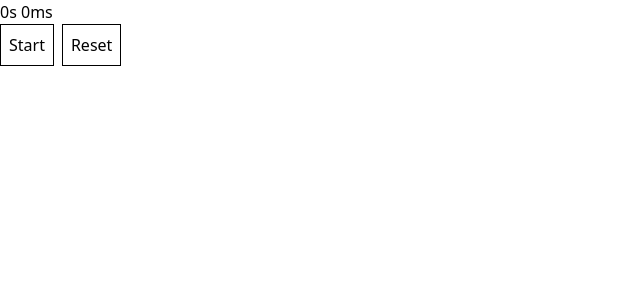
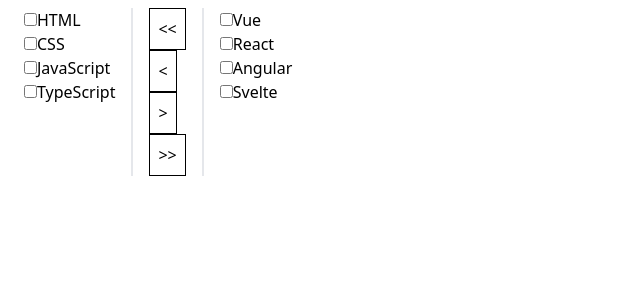
Before and after one commit to chaukhoa97/practicing, a React (Vite) app: page / in a window 1280 px wide. Shown: the top 300 px of the page, without its empty margins (0-640 px from the left). Built offline with nearby package versions, Linux system fonts and the light colour scheme.

Commit message:
temp TransferList

```diff
--- a/src/App.jsx
+++ b/src/App.jsx
@@ -12,7 +12,7 @@
 import Tabs from './GreatFrontEnd.com/Tabs/Tabs'
 import AnalogClock from './GreatFrontEnd.com/AnalogClock/AnalogClock'
 
-import { SECTIONS, TODOS } from './data'
+import { SECTIONS, TODOS, TRANSFER_LIST_DATA } from './data'
 import GridLights from './GreatFrontEnd.com/GridLights/GridLights'
 import LikeButton from './GreatFrontEnd.com/LikeButton/LikeButton'
 import StarRating from './GreatFrontEnd.com/StarRating/StarRating'
@@ -58,8 +58,8 @@
       <TicTacToe /> */}
       {/* <JobBoard /> */}
       {/* <SignUpForm /> */}
-      <Stopwatch />
-      {/* <TransferList /> */}
+      {/* <Stopwatch /> */}
+      <TransferList data={TRANSFER_LIST_DATA} />
     </>
   )
 }
--- a/src/GreatFrontEnd.com/Transfer List/TransferList.jsx
+++ b/src/GreatFrontEnd.com/Transfer List/TransferList.jsx
@@ -1,20 +1,120 @@
-export default function TransferList() {
+import { useState, useEffect, useCallback, useRef, useContext } from 'react'
+
+export default function TransferList({ data }) {
+  const [itemLists, setItemLists] = useState(data)
+  const [checkedIds, setCheckedIds] = useState(() => {
+    return { list1: new Set(), list2: new Set() }
+  })
+
+  const handleCheck = (id) => {
+    setCheckedIds((c) => {
+      const newIds = { list1: new Set(c.list1), list2: new Set(c.list2) }
+      const itemInList1 = itemLists.list1.find((item) => item.id === id)
+      if (itemInList1) {
+        newIds.list1.has(id) ? newIds.list1.delete(id) : newIds.list1.add(id)
+      } else {
+        newIds.list2.has(id) ? newIds.list2.delete(id) : newIds.list2.add(id)
+      }
+      return newIds
+    })
+  }
+
+  const handleTransferAll = (direction) => {
+    if (direction === 'rtl') {
+      setItemLists((d) => {
+        return { list1: [...d.list1, ...d.list2], list2: [] }
+      })
+    } else {
+      setItemLists((d) => {
+        return { list1: [], list2: [...d.list2, ...d.list1] }
+      })
+    }
+  }
+
+  const handleTransfer = (direction) => {
+    if (direction === 'rtl') {
+      setItemLists((d) => {
+        const transferedItems = itemLists.list2.filter((item) =>
+          checkedIds.list2.has(item.id),
+        )
+        const unchangedItems = itemLists.list2.filter(
+          (item) => !checkedIds.list2.has(item.id),
+        )
+        return {
+          list1: [...d.list1, ...transferedItems],
+          list2: unchangedItems,
+        }
+      })
+    } else {
+      setItemLists((d) => {
+        const transferedItems = itemLists.list1.filter((item) =>
+          checkedIds.list1.has(item.id),
+        )
+        const unchangedItems = itemLists.list1.filter(
+          (item) => !checkedIds.list1.has(item.id),
+        )
+        return {
+          list1: unchangedItems,
+          list2: [...d.list2, ...transferedItems],
+        }
+      })
+    }
+  }
+
   return (
-    <div>
-      <div>
-        <ul>
-          <li>HTML</li>
-          <li>JavaScript</li>
-          <li>CSS</li>
-          <li>TypeScript</li>
-        </ul>
-        <ul>
-          <li>React</li>
-          <li>Angular</li>
-          <li>Vue</li>
-          <li>Svelte</li>
-        </ul>
+    <div className="m-2 flex divide-x-2">
+      <ul className="px-4">
+        {itemLists.list1.map((item) => (
+          <li key={item.id}>
+            <input
+              type="checkbox"
+              id={item.id}
+              checked={checkedIds.list1.has(item.id)}
+              onChange={() => handleCheck(item.id)}
+            />
+            <label htmlFor={item.id}>{item.label}</label>
+          </li>
+        ))}
+      </ul>
+      <div className="px-4">
+        <button
+          className="block border border-black p-2"
+          onClick={() => handleTransferAll('rtl')}
+        >
+          {'<<'}
+        </button>
+        <button
+          className="block border border-black p-2"
+          onClick={() => handleTransfer('rtl')}
+        >
+          {'<'}
+        </button>
+        <button
+          className="block border border-black p-2"
+          onClick={() => handleTransfer('ltr')}
+        >
+          {'>'}
+        </button>
+        <button
+          className="block border border-black p-2"
+          onClick={() => handleTransferAll('ltr')}
+        >
+          {'>>'}
+        </button>
       </div>
+      <ul className="px-4">
+        {itemLists.list2.map((item) => (
+          <li key={item.id}>
+            <input
+              type="checkbox"
+              id={item.id}
+              checked={checkedIds.list2.has(item.id)}
+              onChange={() => handleCheck(item.id)}
+            />
+            <label htmlFor={item.id}>{item.label}</label>
+          </li>
+        ))}
+      </ul>
     </div>
   )
 }
--- a/src/data.js
+++ b/src/data.js
@@ -30,3 +30,42 @@
     title: 'Learn JavaScript',
   },
 ]
+
+export const TRANSFER_LIST_DATA = {
+  list1: [
+    {
+      id: 1,
+      label: 'HTML',
+    },
+    {
+      id: 2,
+      label: 'CSS',
+    },
+    {
+      id: 3,
+      label: 'JavaScript',
+    },
+    {
+      id: 4,
+      label: 'TypeScript',
+    },
+  ],
+  list2: [
+    {
+      id: 5,
+      label: 'Vue',
+    },
+    {
+      id: 6,
+      label: 'React',
+    },
+    {
+      id: 7,
+      label: 'Angular',
+    },
+    {
+      id: 8,
+      label: 'Svelte',
+    },
+  ],
+}
```
